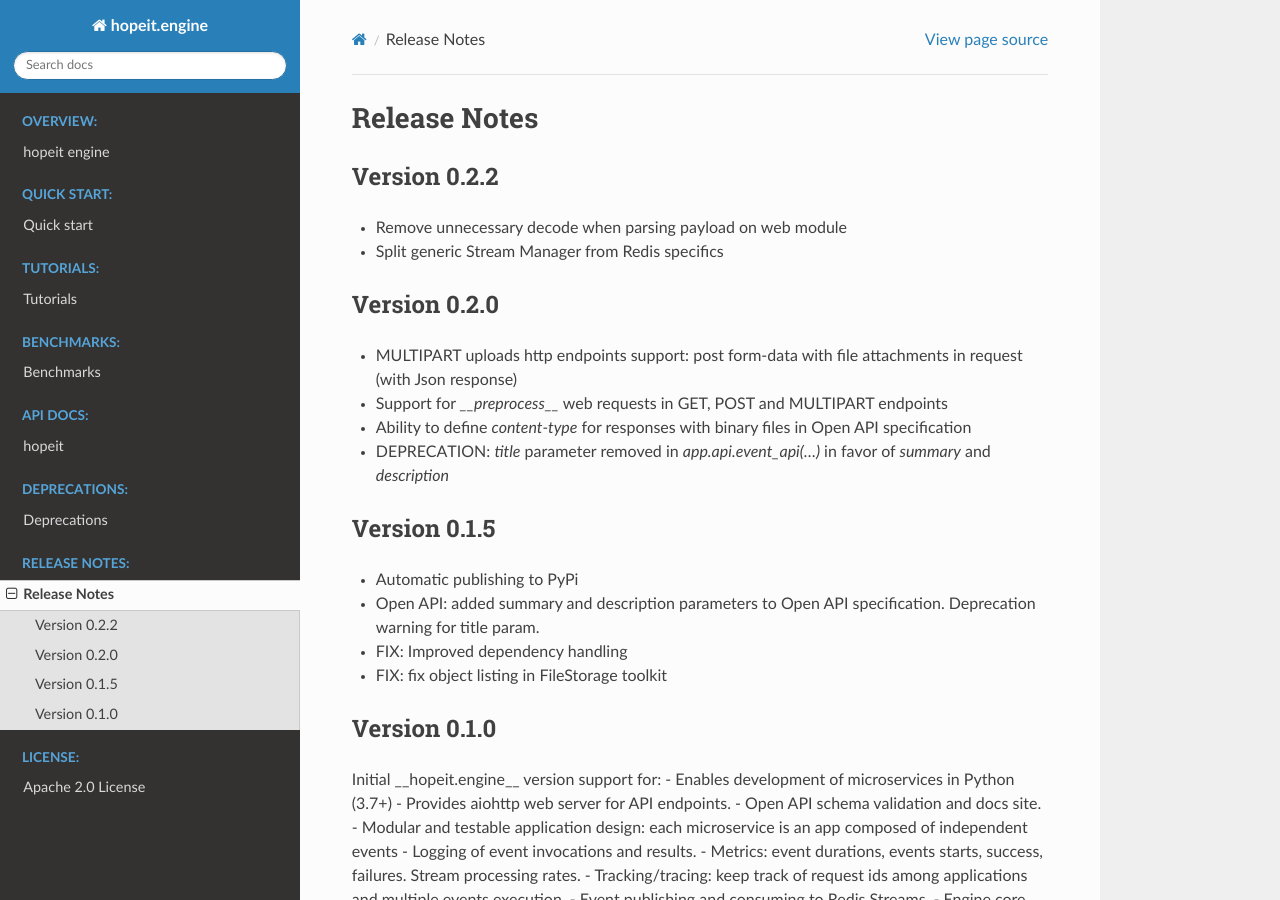
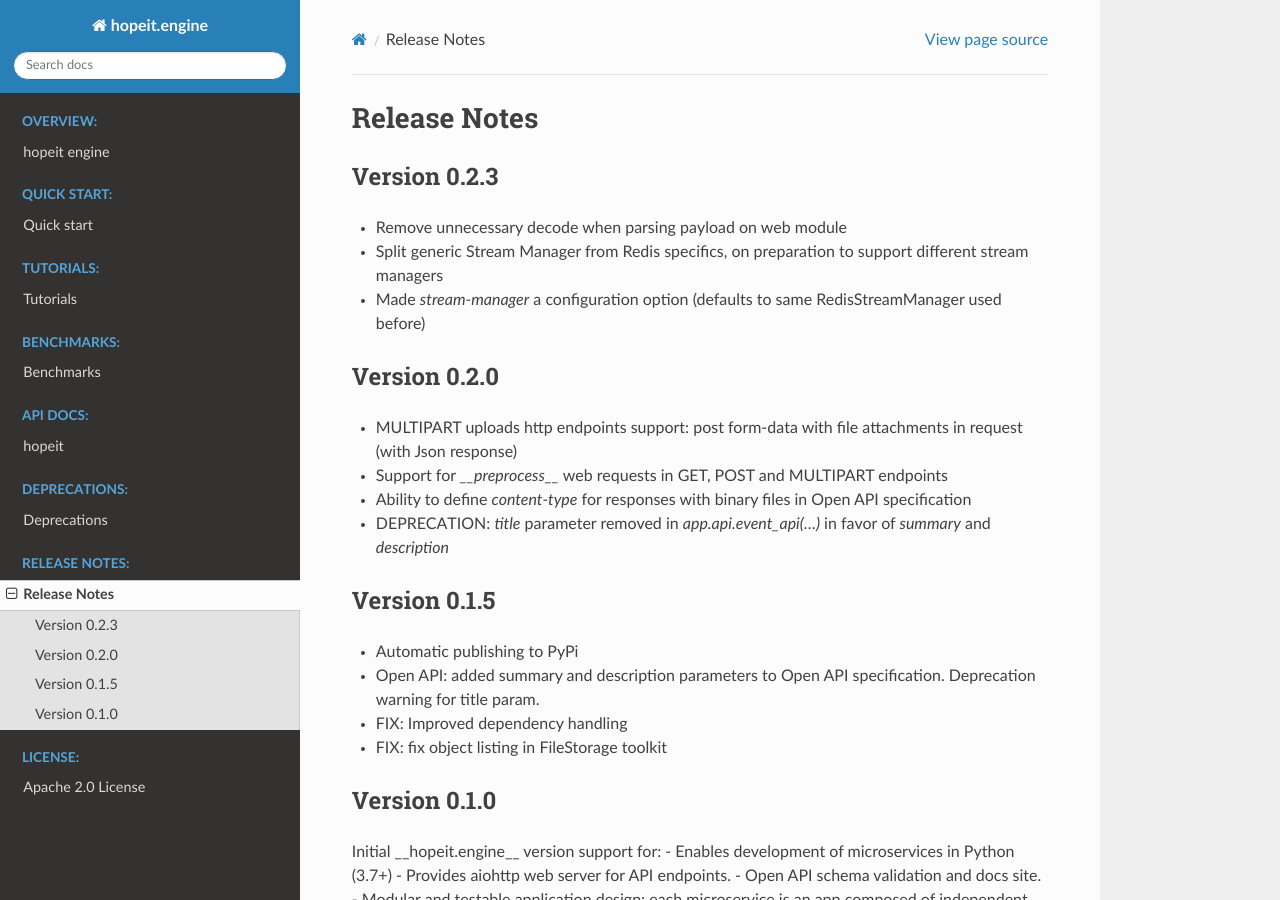
Before and after one commit to hopeit-git/hopeit.engine, a Sphinx documentation site: the page built from docs/source/release-notes.rst, in a window 1280 px wide and 900 px high. Built offline with Sphinx 7.4.7 and the Read the Docs theme 2.0.0, drawn with Linux system fonts in a browser that asks for light colours.

Commit message:
Updated release notes

```diff
--- a/docs/source/release-notes.rst
+++ b/docs/source/release-notes.rst
@@ -2,10 +2,11 @@ Release Notes
 =============
 
 
-Version 0.2.2
+Version 0.2.3
 _____________
 - Remove unnecessary decode when parsing payload on web module
-- Split generic Stream Manager from Redis specifics
+- Split generic Stream Manager from Redis specifics, on preparation to support different stream managers
+- Made `stream-manager` a configuration option (defaults to same RedisStreamManager used before)
 
 
 Version 0.2.0
```
